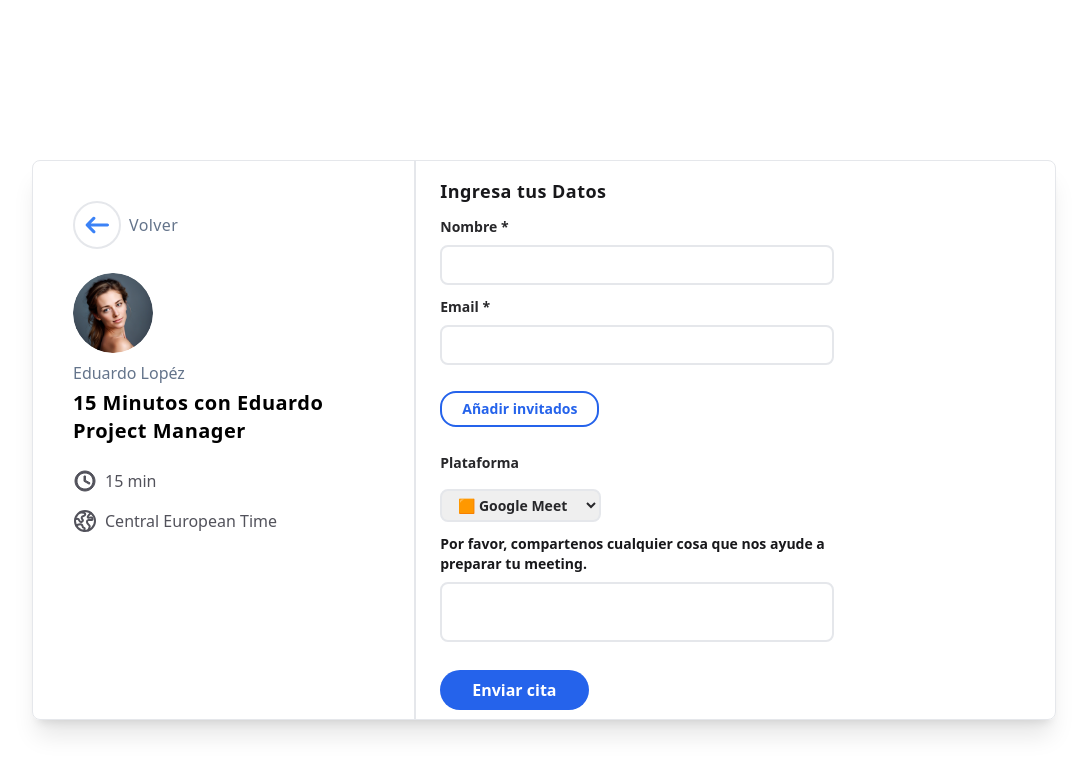
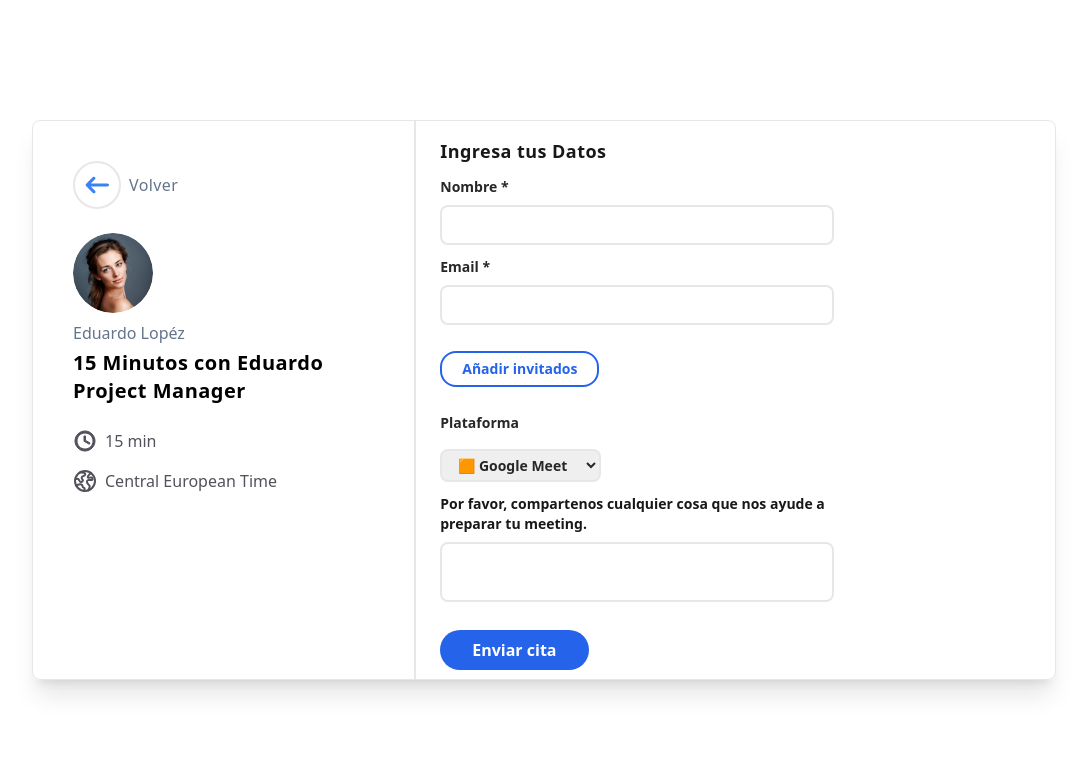
Before and after one commit to EseToni/Freewebdesign, an Astro site in the folder freewebdesign/: page /demo in a window 1280 px wide. Shown: the whole page, without its empty margins (96-1183 px from the left). Built offline with nearby package versions, Linux system fonts and the light colour scheme; Astro itself is replaced by a stand-in of ours.

Commit message:
[Add] Centered contact

```diff
--- a/freewebdesign/src/pages/demo.astro
+++ b/freewebdesign/src/pages/demo.astro
@@ -6,7 +6,7 @@ import Form from "@components/Form.astro"
 ---
 
 <Layout title="Agency date">
-	<main class="absolute mt-10 w-full flex justify-center h-full items-center align-middle">
+	<main class="absolute w-full flex justify-center h-full items-center align-middle">
 		<div
 			class="w-[1024px] h-[560px] grid grid-cols-8 grid-rows-1 gap-0 shadow-xl rounded-lg border-[1px]"
 		>
```
